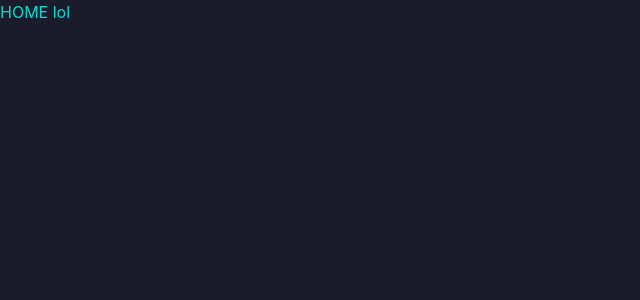
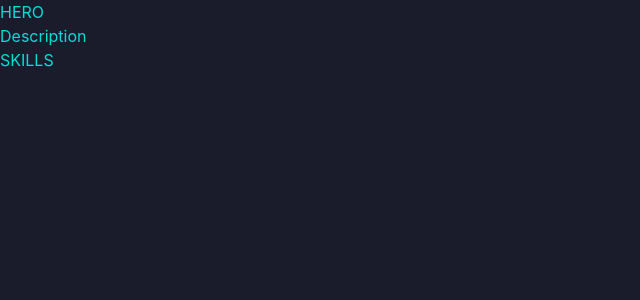
Before and after one commit to ujjwal-kr/mywebsite, a React (Create React App) app: page / in a window 1280 px wide. Shown: the top 300 px of the page, without its empty margins (0-640 px from the left). Built offline with nearby package versions, Linux system fonts and the light colour scheme.

Commit message:
abstraction structure

```diff
--- a/src/home.tsx
+++ b/src/home.tsx
@@ -2,8 +2,34 @@ import React from 'react';
 
 function Home() {
     return (
-        <h1>HOME lol</h1>
+        <div>
+            <Hero />
+            <Description />
+            <Skills />
+        </div>
     )
 }
 
+function Hero() {
+    return (
+        <div className="hero">HERO</div>
+    )
+}
+
+
+function Description() {
+    return (
+        <div className="description">Description</div>
+    )
+}
+
+function Skills() {
+    return (
+        <div className="skills">SKILLS</div>
+    )
+}
+
+
+
+
 export default Home;
--- a/src/projects.tsx
+++ b/src/projects.tsx
@@ -5,4 +5,17 @@ function Projects() {
      <h1>Projects</h1>
  )
 }
+
+function Hero() {
+    return (
+        <h1>BANNER</h1>
+    )
+}
+
+function ProjectConstructor() {
+    return (
+        <h1>Project Constructor</h1>
+    )
+}
+
 export default Projects
```
